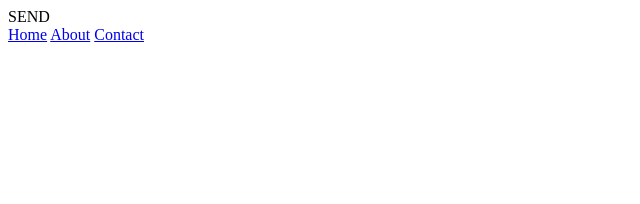
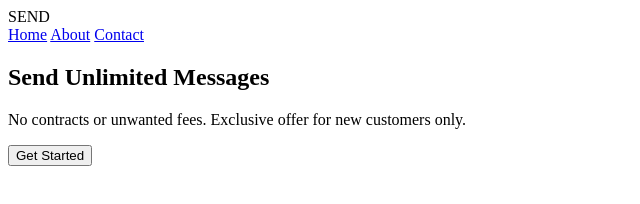
Before and after one commit to JunaidShamnad/HTML-CSS-Website, a plain HTML site: page index.html in a window 1280 px wide. Shown: the whole page, without its empty margins (0-640 px from the left). Drawn offline with Linux system fonts and the light colour scheme.

Commit message:
Created hero section left

```diff
--- a/index.html
+++ b/index.html
@@ -15,6 +15,15 @@
             <a href="/">Contact</a>
         </div>
     </nav>
+    <section class="hero">
+        <div class="hero-container">
+            <div class="column-left">
+                <h1>Send Unlimited Messages</h1>
+                <p>No contracts or unwanted fees. Exclusive offer for new customers only.</p>
+                <button>Get Started</button>
+            </div>
 
+        </div>
+    </section>
 </body>
 </html>
```
